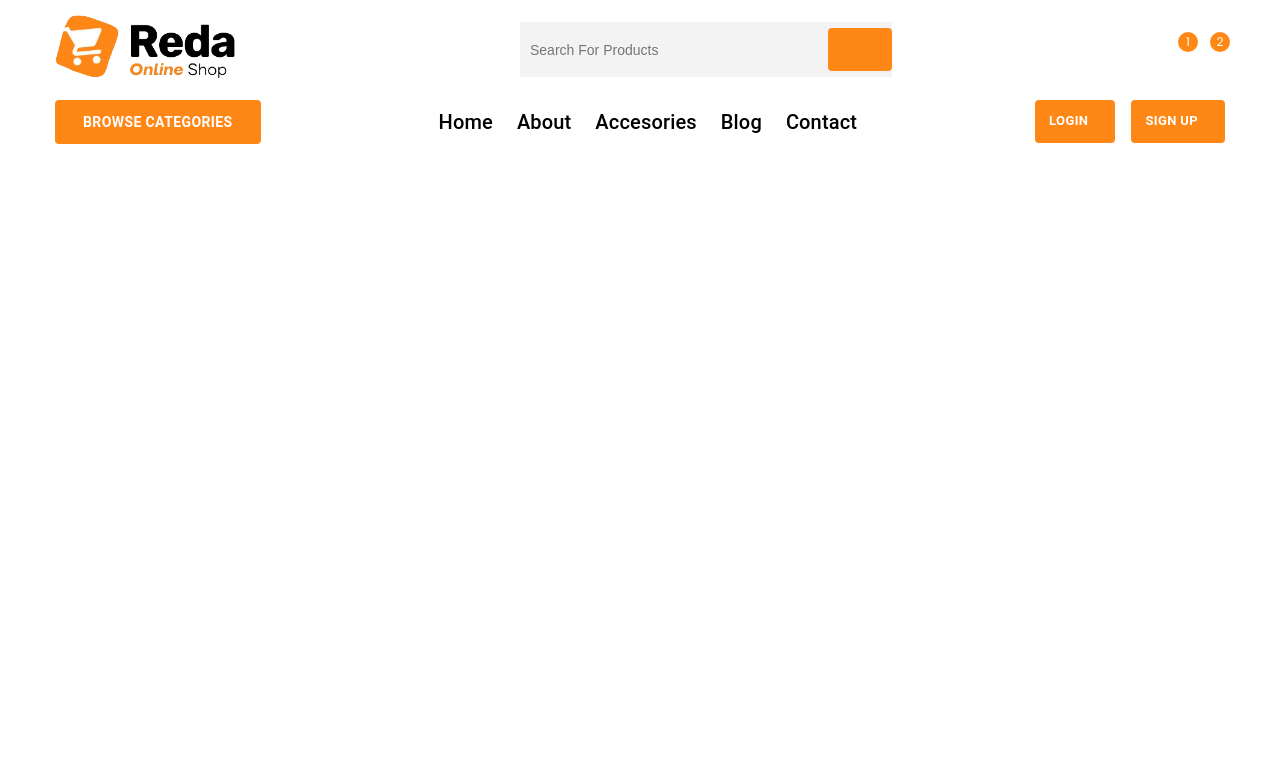
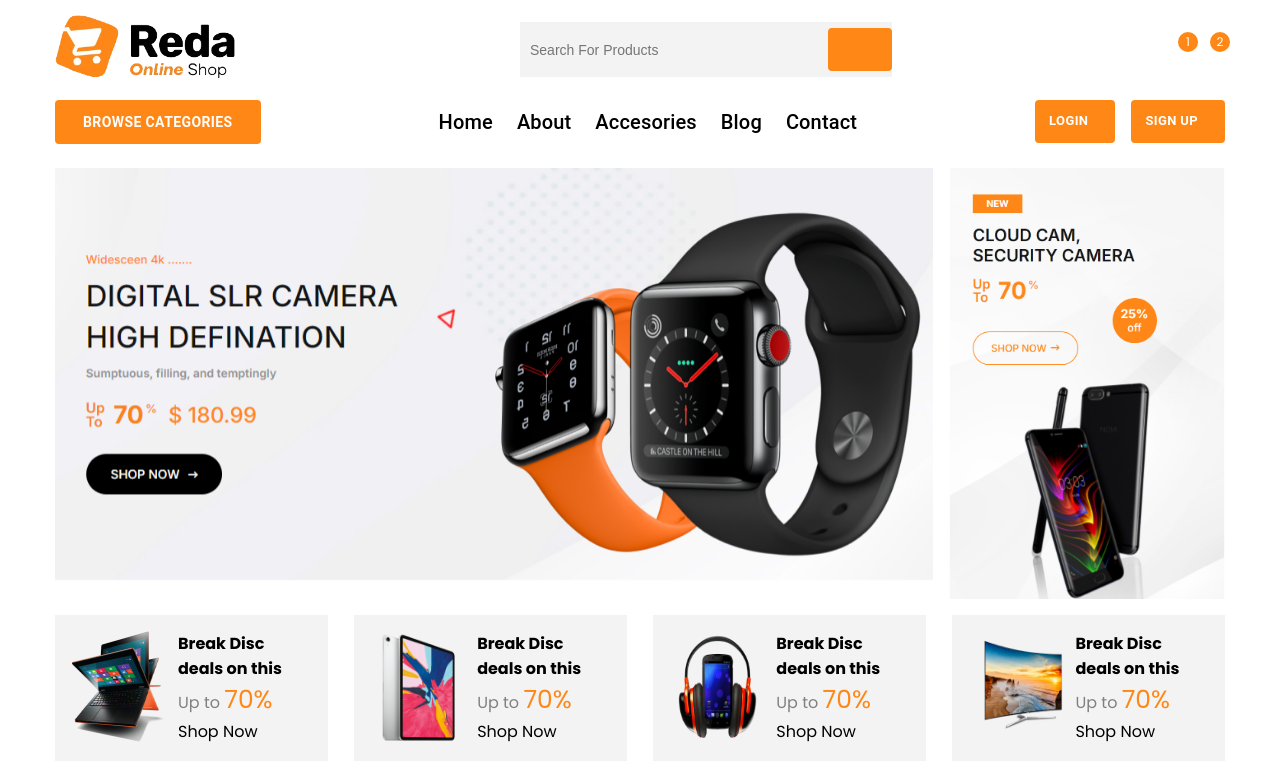
Before and after one commit to kamelmaher/My-E-Commerce, a React (Vite) app: page / in a window 1280 px wide. Shown: the top 780 px of the page. Built offline with nearby package versions, Linux system fonts and the light colour scheme; some icons are missing.

Commit message:
Hero Section

```diff
--- a/package.json
+++ b/package.json
@@ -15,7 +15,8 @@
     "@mui/icons-material": "^7.0.1",
     "@mui/material": "^7.0.1",
     "react": "^19.0.0",
-    "react-dom": "^19.0.0"
+    "react-dom": "^19.0.0",
+    "swiper": "^11.2.6"
   },
   "devDependencies": {
     "@eslint/js": "^9.21.0",
--- a/src/App.tsx
+++ b/src/App.tsx
@@ -2,6 +2,7 @@ import { Box } from "@mui/material"
 import Nav from "./components/Nav/Nav"
 import "./App.css"
 import Links from "./components/Links/Links"
+import Hero from "./components/Hero/Hero"
 const App = () => {
   return (
     <Box
@@ -12,6 +13,7 @@ const App = () => {
     >
       <Nav />
       <Links />
+      <Hero />
     </Box>
   )
 }
--- /dev/null
+++ b/src/components/Hero/Hero.tsx
@@ -0,0 +1,13 @@
+import { Box } from "@mui/material"
+import Slider from "./Slider"
+import HeroImages from "./HeroImages"
+const Hero = () => {
+    return (
+        <Box mt={3}>
+            <Slider />
+            <HeroImages />
+        </Box>
+    )
+}
+
+export default Hero
--- /dev/null
+++ b/src/components/Hero/HeroImages.tsx
@@ -0,0 +1,35 @@
+import { Box, Stack } from "@mui/material"
+import img1 from "/banner3_1.png"
+import img2 from "/banner3_2.png"
+import img3 from "/banner3_3.png"
+import img4 from "/banner3_4.png"
+const imgs = [img1, img2, img3, img4]
+const HeroImages = () => {
+    return (
+        <Stack direction={"row"} flexWrap={"wrap"} justifyContent={"space-between"} mt={2} mb={2} gap={2}>
+            {imgs.map(img => <Stack
+                key={img}
+                direction={"row"}
+                gap={1}
+                bgcolor={"var(--bg-color)"}
+                alignItems={"center"}
+                justifyContent={"space-around"}
+                padding={"15px"}
+                width={{
+                    xs: "calc(100% - 20px)",
+                    md: "calc(100% / 2 - 20px)",
+                    lg: "calc(100% / 4 - 20px)"
+                }}
+            >
+                <img src={img} alt="banner img" style={{ width: "100px " }} />
+                <Box>
+                    <p style={{ fontWeight: "700" }}>Break Disc deals on this</p>
+                    <p style={{ color: "grey" }}>Up to <span style={{ color: "var(--primary)", fontSize: "25px" }}>70%</span></p>
+                    <span>Shop Now</span>
+                </Box>
+            </Stack>)}
+        </Stack>
+    )
+}
+
+export default HeroImages
--- /dev/null
+++ b/src/components/Hero/Slide.tsx
@@ -0,0 +1,10 @@
+type SlideProps = {
+    img: string
+}
+const Slide = ({ img }: SlideProps) => {
+    return (
+        <img src={img} alt="banner-product-img" loading="lazy" />
+    )
+}
+
+export default Slide
--- /dev/null
+++ b/src/components/Hero/Slider.tsx
@@ -0,0 +1,38 @@
+import { SwiperSlide, Swiper } from "swiper/react"
+import product1 from "/banner_home1.png"
+import product2 from "/banner_home2.png"
+import Slide from "./Slide"
+import picture from "/banner_home3.png"
+import { Box, Stack } from "@mui/material"
+const Slider = () => {
+    return (
+        <Stack direction={"row"} gap={2}>
+            <Box
+                width={{
+                    xs: "100%",
+                    lg: "75%"
+                }}>
+                <Swiper
+                    slidesPerView={1}
+                >
+                    <SwiperSlide>
+                        <Slide img={product1} />
+                    </SwiperSlide>
+                    <SwiperSlide>
+                        <Slide img={product2} />
+                    </SwiperSlide>
+                </Swiper>
+            </Box>
+            <Box
+                display={{
+                    xs: "none",
+                    lg: "block"
+                }}
+            >
+                <img src={picture} alt="banner-product" />
+            </Box>
+        </Stack >
+    )
+}
+
+export default Slider
--- a/src/index.css
+++ b/src/index.css
@@ -1,9 +1,10 @@
 @import url('https://fonts.googleapis.com/css2?family=Poppins:ital,wght@0,100;0,200;0,300;0,400;0,500;0,600;0,700;0,800;0,900;1,100;1,200;1,300;1,400;1,500;1,600;1,700;1,800;1,900&display=swap');
+@import 'swiper/css';
 
 :root {
   --primary: #ff8716;
   --bg-color: #f3f3f3;
-  --border-color: #e5e5e5d5
+  --border-color: #e5e5e5d5;
 }
 
 * {
```
Also changed, not shown: 1 other file (tests, documents, lock files or other folders).
